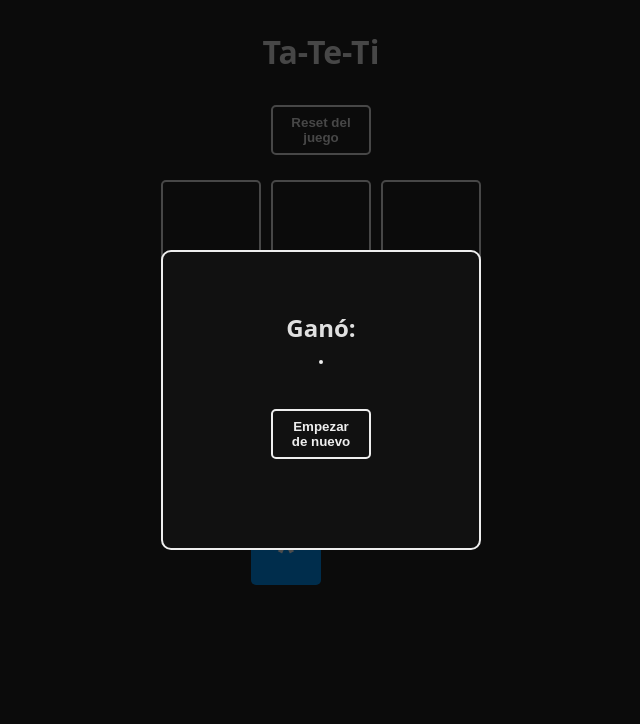
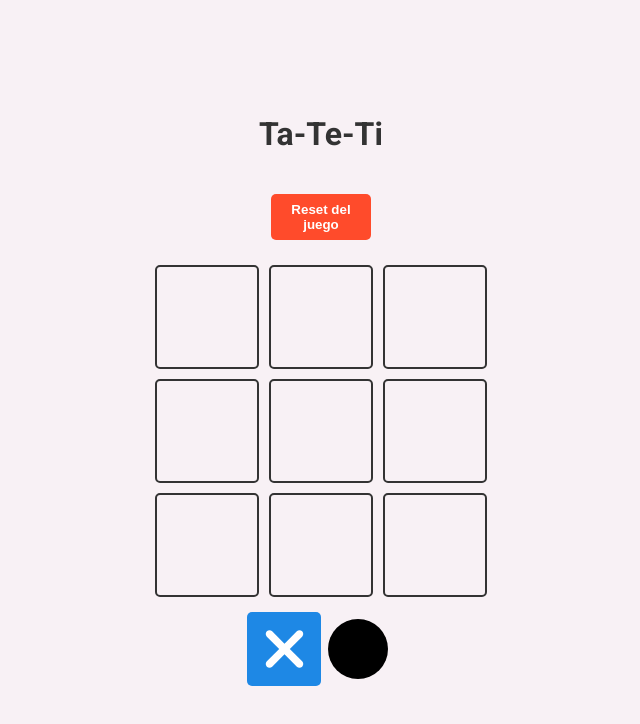
Before and after one commit to CristianMozetich/Tic-Tac-Toe, a React (Vite) app: page / in a window 1280 px wide. Shown: the top 724 px of the page, without its empty margins (319-959 px from the left). Built offline with nearby package versions, Linux system fonts and the light colour scheme.

Commit message:
estilos al ta-te-ti

```diff
--- a/package.json
+++ b/package.json
@@ -10,7 +10,10 @@
     "preview": "vite preview"
   },
   "dependencies": {
-    "canvas-confetti": "1.6.0",
+    "@fortawesome/fontawesome-svg-core": "^6.4.0",
+    "@fortawesome/free-solid-svg-icons": "^6.4.0",
+    "@fortawesome/react-fontawesome": "^0.2.0",
+    "canvas-confetti": "^1.6.0",
     "react": "^18.2.0",
     "react-dom": "^18.2.0"
   },
--- a/src/App.jsx
+++ b/src/App.jsx
@@ -1,157 +1,128 @@
-import { useState } from 'react'
-import './App.css'
-import confetti from 'canvas-confetti'
-
-
+import { useState } from 'react';
+import './App.css';
+import confetti from 'canvas-confetti';
+import { FontAwesomeIcon } from '@fortawesome/react-fontawesome';
+import { faTimes, faCircle } from '@fortawesome/free-solid-svg-icons';
 
 const turns = {
-  X: '*',
-  O: '°'
-}
+  X: 'x',
+  O: 'o',
+};
 
+const Square = ({ children, isSelected, updateBoard, index }) => {
+  const className = `square ${isSelected ? 'is-selected' : ''}`;
 
-
-const Square = ({children, isSelected, updateBoard, index}) =>{
-const className = `square ${isSelected ? 'is-selected' : ''}`
-
-
-const handleClick = ()=>{
-    updateBoard(index)
-  }
-
-
+  const handleClick = () => {
+    updateBoard(index);
+  };
 
   return (
     <div onClick={handleClick} className={className}>
       {children}
     </div>
-  )
-}
+  );
+};
 
 const WINNER_COMBOS = [
-  [0,1,2],
-  [3,4,5],
-  [6,7,8],
-  [0,3,6],
-  [1,4,7],
-  [2,5,8],
-  [0,4,8],
-  [2,4,6]
+  [0, 1, 2],
+  [3, 4, 5],
+  [6, 7, 8],
+  [0, 3, 6],
+  [1, 4, 7],
+  [2, 5, 8],
+  [0, 4, 8],
+  [2, 4, 6],
 ];
 
 function App() {
+  const [board, setBoard] = useState(Array(9).fill(null));
+  const [winner, setWinner] = useState(null);
+  const [turn, setTurn] = useState(turns.X);
 
+  const resetGame = () => {
+    setBoard(Array(9).fill(null));
+    setTurn(turns.X);
+    setWinner(null);
+  };
 
-  const [board, setBoard] = useState(Array(9).fill(null))
+  const checkEndGame = (newBoard) => {
+    return newBoard.every((Square) => Square !== null);
+  };
 
-  const [winner, setWinner] = useState()
+  const updateBoard = (index) => {
+    if (board[index] || winner) return;
 
-  const [turn, setTurn] = useState(turns.X)
+    const newBoard = [...board];
+    newBoard[index] = turn;
+    setBoard(newBoard);
 
-  const resetGame = ()=>{
-    setBoard(Array(9).fill(null))
-    setTurn(turns.X)
-    setWinner(null)
+    const newWinner = checkWinner(newBoard);
+    if (newWinner) {
+      confetti();
+      setWinner(newWinner);
+      console.log('El ganador es', newWinner);
+    } else if (checkEndGame(newBoard)) {
+      setWinner(false);
     }
 
-  const checkEndGame = (newBoard)=>{
-    return newBoard.every((Square)=> Square !== null )
-  }
+    const newTurn = turn === turns.O ? turns.X : turns.O;
+    setTurn(newTurn);
+  };
 
-  const updateBoard = (index)=>{
-    if (board[index] || winner) return
-
-    const newBoard = [...board]
-    newBoard[index] = turn
-    setBoard(newBoard)
-
-    const newWinner = checkWinner(newBoard)
-      if (newWinner){
-      confetti()
-      setWinner(newWinner)
-      console.log('El ganador es', newWinner)
-    } else if (checkEndGame(newBoard)) {
-      setWinner(false)
-    }
-
-
-    const newTurn = turn === turns.O ? turns.X : turns.O
-    setTurn(newTurn)
-  }
-
-
-
-
-  const checkWinner = (boardToCheck)=>{
-    for (const combo of WINNER_COMBOS){
-      const [a,b,c] = combo
+  const checkWinner = (boardToCheck) => {
+    for (const combo of WINNER_COMBOS) {
+      const [a, b, c] = combo;
 
       if (
-        boardToCheck [a] &&
-        boardToCheck [a] === boardToCheck [b] &&
-        boardToCheck [a] === boardToCheck [c]
+        boardToCheck[a] &&
+        boardToCheck[a] === boardToCheck[b] &&
+        boardToCheck[a] === boardToCheck[c]
       ) {
         return boardToCheck[a];
       }
     }
 
-    return null
-  }
+    return null;
+  };
 
   return (
     <main className='board'>
       <h1>Ta-Te-Ti</h1>
       <button onClick={resetGame}>Reset del juego</button>
       <section className='game'>
-        {
-          board.map((square, index)=>{
+        {board.map((square, index) => {
           return (
-              <Square
-              key={index}
-              index={index}
-              updateBoard={updateBoard}
-              >
-              {square}
+            <Square key={index} index={index} updateBoard={updateBoard}>
+              {square === turns.X && <FontAwesomeIcon icon={faTimes} />}
+              {square === turns.O && <FontAwesomeIcon icon={faCircle} />}
             </Square>
-
-            )
-          })
-        }
+          );
+        })}
       </section>
       <section className='turn'>
         <Square isSelected={turn === turns.X}>
-          {turns.X}
+          <FontAwesomeIcon icon={faTimes} />
         </Square>
         <Square isSelected={turn === turns.O}>
-          {turns.O}
+          <FontAwesomeIcon icon={faCircle} />
         </Square>
       </section>
 
-
-      {
-        winner !== null && (
+      {winner !== null && (
         <section className='winner'>
           <div className='text'>
-              <h2>
-                {
-                  winner === false
-                  ? 'Empate'
-                  : 'Ganó: '
-                }
-              </h2>
+            <h2>{winner === false ? 'Empate' : 'Ganó: '}</h2>
             <header className='win'>
-                {winner && <Square>{winner}</Square>}
+              {winner && <FontAwesomeIcon icon={winner === turns.X ? faTimes : faCircle} />}
             </header>
             <footer>
               <button onClick={resetGame}>Empezar de nuevo</button>
             </footer>
           </div>
         </section>
-        )
-      }
+      )}
     </main>
-
-  )
+  );
 }
 
-export default App
+export default App;
--- a/src/index.css
+++ b/src/index.css
@@ -1,62 +1,51 @@
+@import url('https://fonts.googleapis.com/css2?family=Roboto:wght@400;700&display=swap');
+
 :root {
-  font-family: system-ui, -apple-system, BlinkMacSystemFont, 'Segoe UI', Roboto, Oxygen, Ubuntu, Cantarell, 'Open Sans', 'Helvetica Neue', sans-serif;
-  font-size: 16px;
-  line-height: 24px;
-  font-weight: 400;
-
-  color-scheme: light dark;
-  color: rgba(255, 255, 255, 0.87);
-  background-color: #242424;
-
-  font-synthesis: none;
-  text-rendering: optimizeLegibility;
-  -webkit-font-smoothing: antialiased;
-  -moz-osx-font-smoothing: grayscale;
-  -webkit-text-size-adjust: 100%;
+  --primary-color: #4c4c4c;;
+  --secondary-color: #1e88e5;
+  --background-color:  #f8f1f5;
+  --text-color: #333333;
+  --winner-color: #2ecc71;
 }
 
 body {
   margin: 0;
   display: flex;
   justify-content: center;
-  min-width: 320px;
+  align-items: center;
   min-height: 100vh;
-}
-
-* {
-  padding: 0;
-  margin: 0;
-  box-sizing: border-box;
+  background-color: var(--background-color);
+  font-family: 'Roboto', sans-serif;
 }
 
 .board {
-  width: fit-content;
   margin: 40px auto;
   text-align: center;
 }
 
 .board h1 {
-  color: #eee;
+  color: var(--text-color);
   margin-bottom: 16px;
 }
 
 .board button {
   padding: 8px 12px;
   margin: 25px;
-  background: transparent;
-  border: 2px solid #eee;
-  color: #eee;
+  background-color: #ff4b2b;
+  border: none;
+  color: #fff;
   width: 100px;
   border-radius: 5px;
-  transition: 0.2s;
+  transition: background-color 0.2s;
   font-weight: bold;
   cursor: pointer;
 }
 
 .board button:hover {
-  background: #eee;
-  color: #222;
+  background-color: #ff6d51;
+  box-shadow: 0 2px 4px rgba(0, 0, 0, 0.3);
 }
+
 
 .board .game {
   display: grid;
@@ -83,49 +72,60 @@ body {
 
 .square.is-selected {
   color: #fff;
-  background: #09f;
+  background-color: var(--secondary-color);
 }
 
 .winner {
-  position: absolute;
-  width: 100vw;
-  height: 100vh;
+  position: fixed;
+  width: 100%;
+  height: 100%;
   top: 0;
   left: 0;
-  display: grid;
-  place-items: center;
+  display: flex;
+  justify-content: center;
+  align-items: center;
   background-color: rgba(0, 0, 0, 0.7);
+  z-index: 999;
 }
 
 .winner .text {
-  background: #111;
-  height: 300px;
-  width: 320px;
-  border: 2px solid #eee;
+  background-color: #fff;
+  padding: 40px;
   border-radius: 10px;
   display: flex;
   flex-direction: column;
   justify-content: center;
   align-items: center;
-  gap: 20px;
+  box-shadow: 0 2px 4px rgba(0, 0, 0, 0.1);
 }
 
 .winner .win {
-  margin: 0 auto;
-  width: fit-content;
-  border: 2px solid #eee;
-  border-radius: 10px;
   display: flex;
+  align-items: center;
   gap: 15px;
 }
 
 .square {
   width: 100px;
   height: 100px;
-  border: 2px solid #eee;
+  border: 2px solid var(--text-color);
   border-radius: 5px;
-  display: grid;
-  place-items: center;
+  display: flex;
+  justify-content: center;
+  align-items: center;
   cursor: pointer;
-  font-size: 48px;
+  font-size: 60px;
+  transition: 0.2s;
 }
+
+.square:hover {
+  background-color: #e8e8e8;
+}
+
+.square::selection {
+  background: transparent;
+}
+
+.square::-moz-selection {
+  background: transparent;
+}
```
Also changed, not shown: 1 other file (tests, documents, lock files or other folders). Lines whose indentation alone changed are shown as unchanged.
